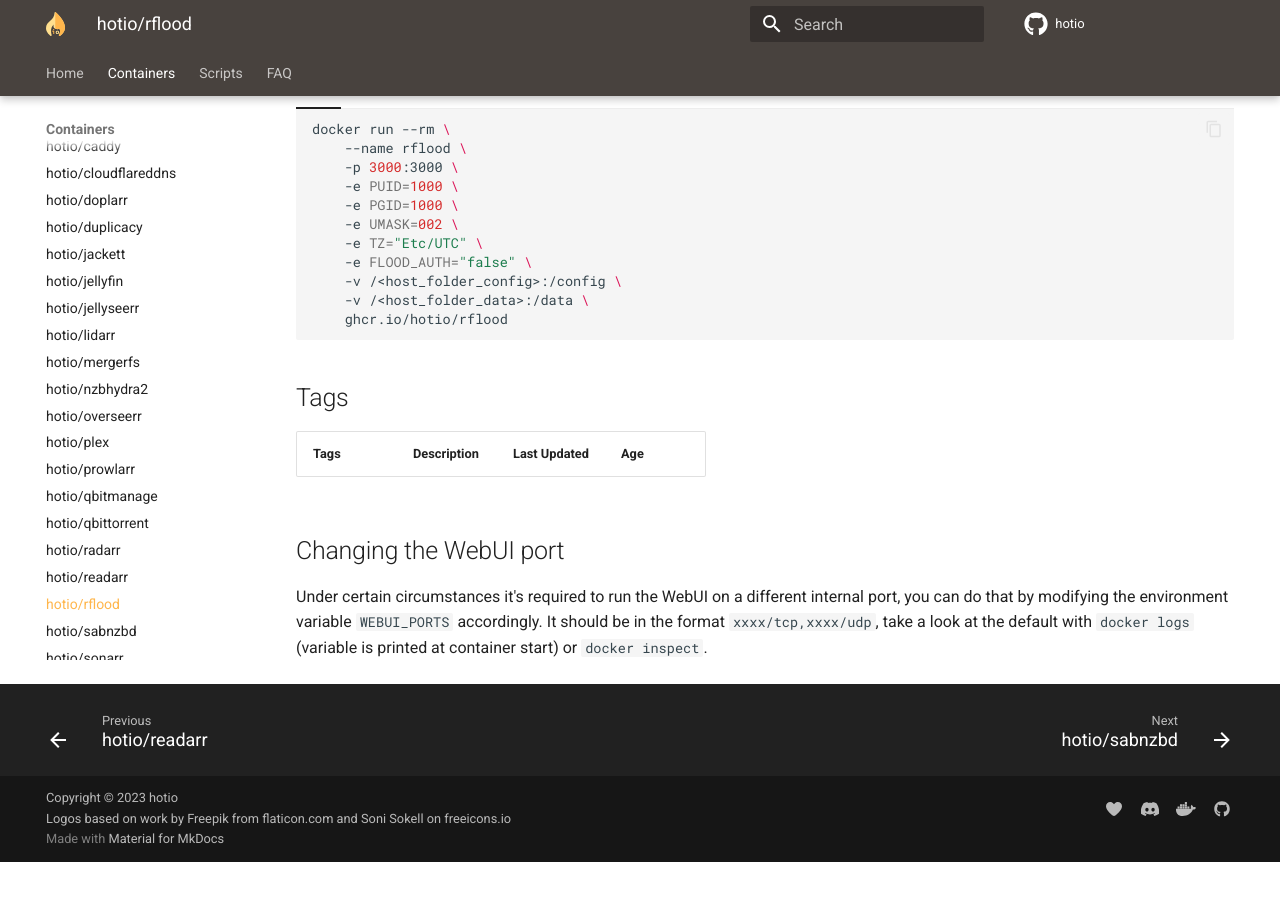
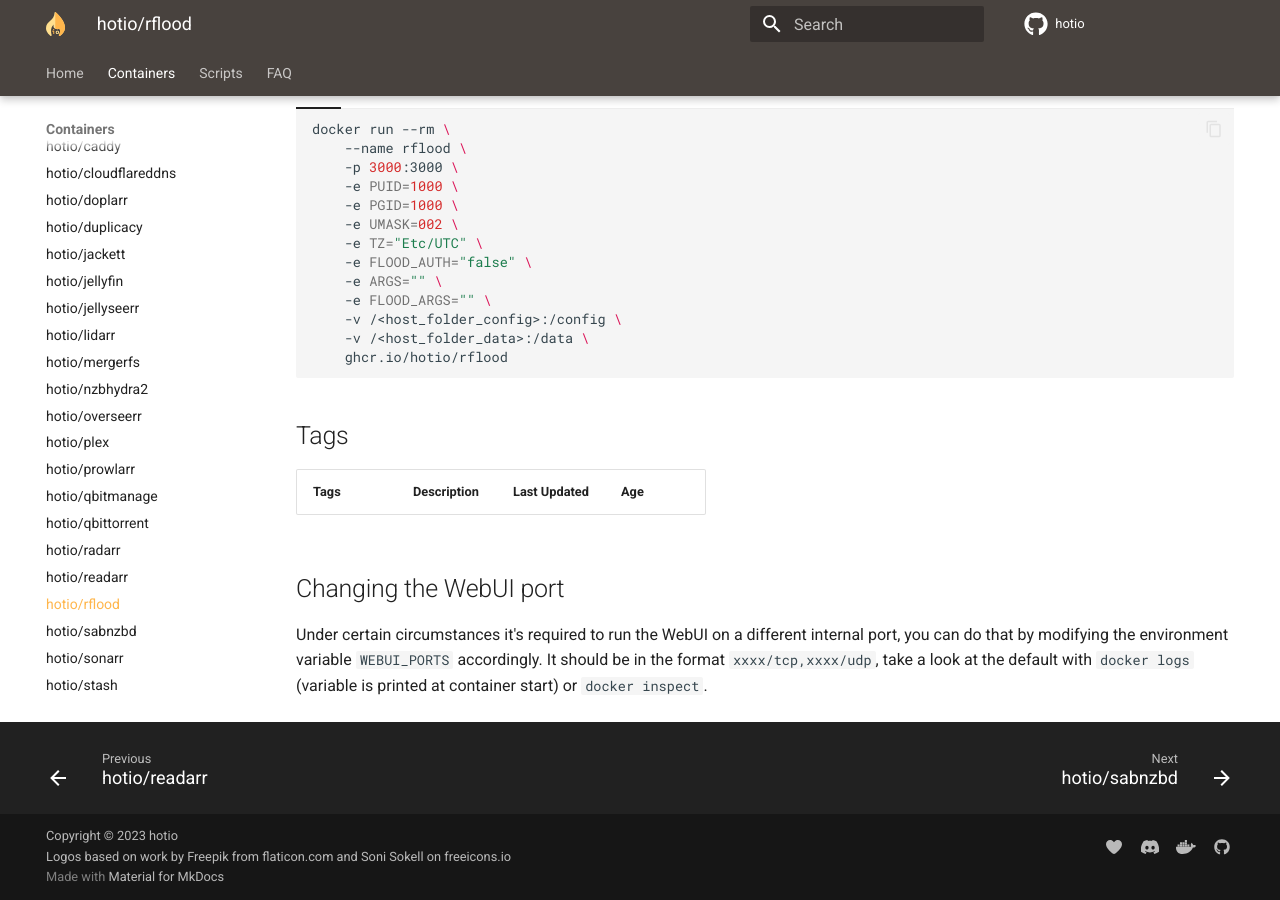
Before and after one commit to hotio/website, an MkDocs documentation site: the page built from docs/containers/rflood.md, in a window 1280 px wide and 900 px high, scrolled down 529 px. Built offline with MkDocs 1.6.1 and Material for MkDocs 9.7.7, drawn with Linux system fonts in a browser that asks for light colours; before the commit the page ends 1391 px from its top, so only the background shows below that.

Commit message:
add args

```diff
--- a/docs/containers/rflood.md
+++ b/docs/containers/rflood.md
@@ -22,6 +22,8 @@
         -e UMASK=002 \
         -e TZ="Etc/UTC" \
         -e FLOOD_AUTH="false" \
+        -e ARGS="" \
+        -e FLOOD_ARGS="" \
         -v /<host_folder_config>:/config \
         -v /<host_folder_data>:/data \
         ghcr.io/hotio/rflood
@@ -44,6 +46,8 @@
           - UMASK=002
           - TZ=Etc/UTC
           - FLOOD_AUTH=false
+          - ARGS
+          - FLOOD_ARGS
         volumes:
           - /<host_folder_config>:/config
           - /<host_folder_data>:/data
```
